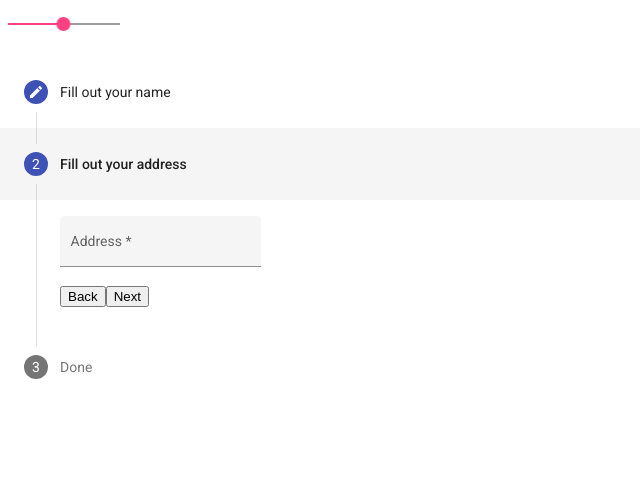
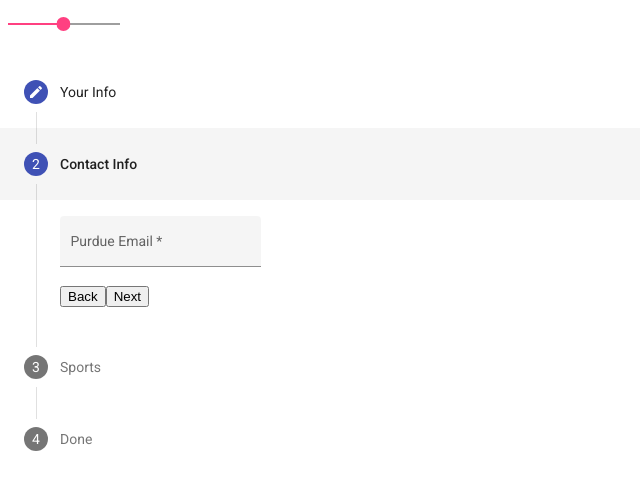
Before and after one commit to tame0001/lineup, an Angular app in the folder frontend/: page / in a window 1280 px wide. Both pictures are taken after typing "Sample" into the empty fields and a click on the button "Next". Shown: the top 490 px of the page, without its empty margins (0-640 px from the left). Built offline with nearby package versions, Linux system fonts and the light colour scheme.

Commit message:
Put question placeholder

```diff
--- a/frontend/src/app/components/interest-form/interest-form.component.html
+++ b/frontend/src/app/components/interest-form/interest-form.component.html
@@ -1,23 +1,25 @@
 <mat-stepper orientation="vertical" [linear]="true" #stepper>
-  <mat-step [stepControl]="firstFormGroup">
-    <form [formGroup]="firstFormGroup">
-      <ng-template matStepLabel>Fill out your name</ng-template>
+  <mat-step [stepControl]="playerInfoFormGroup">
+    <form [formGroup]="playerInfoFormGroup">
+      <ng-template matStepLabel>Your Info</ng-template>
       <mat-form-field appearance="fill">
         <mat-label>Name</mat-label>
-        <input matInput placeholder="Last name, First name" formControlName="firstCtrl" required>
+        <input matInput placeholder="Last name, First name"
+        formControlName="playerInfoCtrl" required>
       </mat-form-field>
       <div>
         <button mat-button matStepperNext>Next</button>
       </div>
     </form>
   </mat-step>
-  <mat-step [stepControl]="secondFormGroup">
-    <form [formGroup]="secondFormGroup">
-      <ng-template matStepLabel>Fill out your address</ng-template>
+
+  <mat-step [stepControl]="playerContactFormGroup">
+    <form [formGroup]="playerContactFormGroup">
+      <ng-template matStepLabel>Contact Info</ng-template>
       <mat-form-field appearance="fill">
-        <mat-label>Address</mat-label>
-        <input matInput formControlName="secondCtrl" placeholder="Ex. 1 Main St, New York, NY"
-               required>
+        <mat-label>Purdue Email</mat-label>
+        <input matInput formControlName="playerContactCtrl"
+        placeholder="Ex. 1 Main St, New York, NY" required>
       </mat-form-field>
       <div>
         <button mat-button matStepperPrevious>Back</button>
@@ -25,6 +27,15 @@
       </div>
     </form>
   </mat-step>
+
+  <mat-step>
+    <ng-template matStepLabel>Sports</ng-template>
+    <div>
+      <button mat-button matStepperPrevious>Back</button>
+      <button mat-button matStepperNext>Next</button>
+    </div>
+  </mat-step>
+
   <mat-step>
     <ng-template matStepLabel>Done</ng-template>
     <p>You are now done.</p>
--- a/frontend/src/app/components/interest-form/interest-form.component.ts
+++ b/frontend/src/app/components/interest-form/interest-form.component.ts
@@ -8,11 +8,11 @@ import { FormBuilder, Validators } from '@angular/forms';
 })
 export class InterestFormComponent implements OnInit {
 
-  firstFormGroup = this._formBuilder.group({
-    firstCtrl: ['', Validators.required],
+  playerInfoFormGroup = this._formBuilder.group({
+    playerInfoCtrl: ['', Validators.required],
   });
-  secondFormGroup = this._formBuilder.group({
-    secondCtrl: ['', Validators.required],
+  playerContactFormGroup = this._formBuilder.group({
+    playerContactCtrl: ['', Validators.required],
   });
 
   constructor(private _formBuilder: FormBuilder) { }
```
